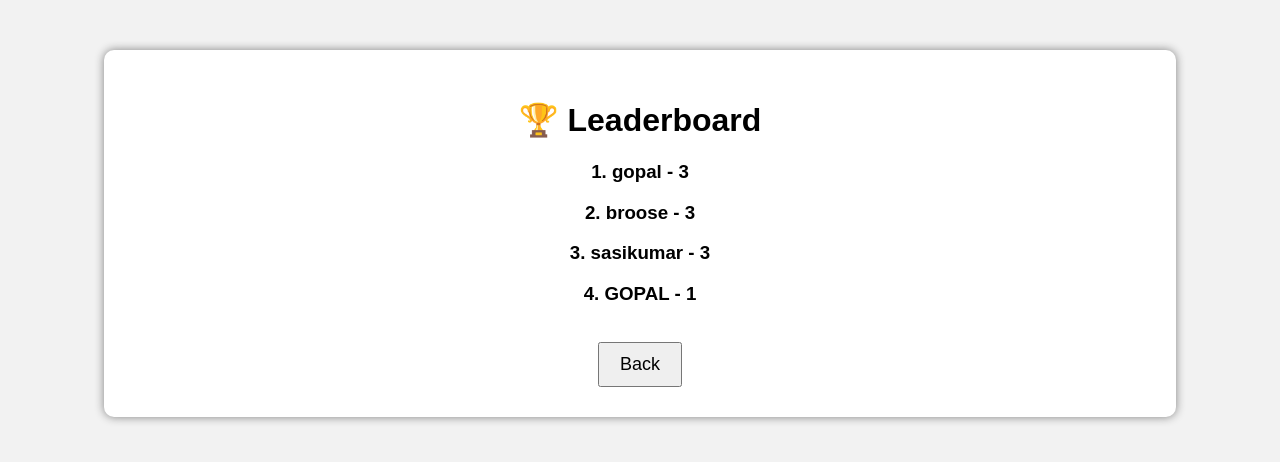
After one commit to Raina2006/interactive-quiz-system, a Flask app: page /leaderboard in a window 1280 px wide. The commit adds this page. Shown: the top 462 px of the page. Run offline with Flask 3, Linux system fonts and the light colour scheme.

Commit message:
Added leaderboard

```diff
--- a/app.py
+++ b/app.py
@@ -97,5 +97,42 @@ def save_question():
         file.write(line)
 
     return render_template('admin.html')
+@app.route('/leaderboard')
+def leaderboard():
+
+    scores = []
+
+    try:
+
+        with open('results.txt', 'r') as file:
+
+            for line in file:
+
+                parts = line.strip().split(' - ')
+
+                if len(parts) == 2:
+
+                    name = parts[0]
+
+                    score = int(
+                        parts[1].split('/')[0]
+                    )
+
+                    scores.append(
+                        (name, score)
+                    )
+
+        scores.sort(
+            key=lambda x: x[1],
+            reverse=True
+        )
+
+    except:
+        pass
+
+    return render_template(
+        'leaderboard.html',
+        scores=scores
+    )
 if __name__ == '__main__':
     app.run(debug=True)
--- a/results.txt
+++ b/results.txt
@@ -1,2 +1,4 @@
 gopal - 3/3
 broose - 3/3
+sasikumar - 3/3
+GOPAL - 1/3
--- /dev/null
+++ b/templates/leaderboard.html
@@ -0,0 +1,47 @@
+<!DOCTYPE html>
+<html>
+
+<head>
+
+<title>Leaderboard</title>
+
+<link rel="stylesheet"
+href="{{ url_for('static', filename='style.css') }}">
+
+</head>
+
+<body>
+
+<div class="container">
+
+<h1>🏆 Leaderboard</h1>
+
+{% for student in scores %}
+
+<h3>
+
+{{ loop.index }}.
+
+{{ student[0] }}
+
+-
+
+{{ student[1] }}
+
+</h3>
+
+{% endfor %}
+
+<br>
+
+<button onclick="window.location.href='/admin'">
+
+Back
+
+</button>
+
+</div>
+
+</body>
+
+</html>
```
Also changed, not shown: templates/admin.html (+8 -0 lines).
